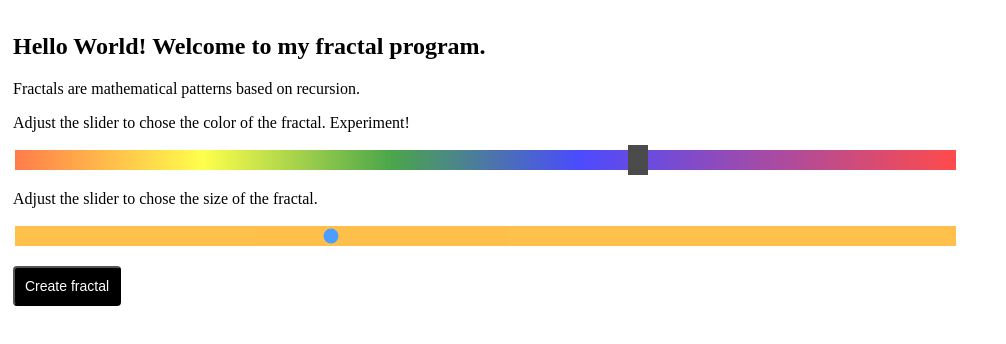
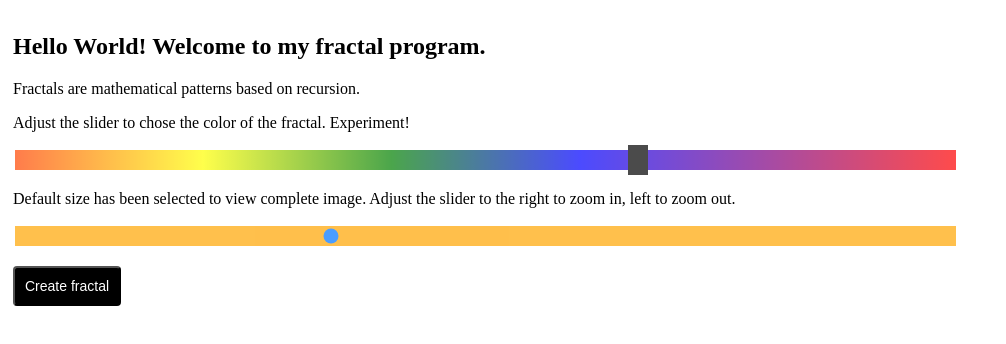
Before and after one commit to Hazel61/Mandalbrot, a plain HTML site: page index.html in a window 1280 px wide. Shown: the top 344 px of the page, without its empty margins (0-1006 px from the left). Drawn offline with Linux system fonts and the light colour scheme.

Commit message:
eighth commit. Added comments and cleaned up code.

```diff
--- a/index.html
+++ b/index.html
@@ -7,17 +7,17 @@
     <link href="style.css" rel="stylesheet" type="text/css" />
 </head>
 <body>
+<!--Page shows the creation of a Mandelbrot fractal, with options to change color and size.-->
     <div class="page-style">
         <h2>Hello World! Welcome to my fractal program.</h2>
         <p>Fractals are mathematical patterns based on recursion.</p>
         <p>Adjust the slider to chose the color of the fractal. Experiment!</p>
         <input type="range" min="1" max="360" value="240" class="slider" id="colorRange">
-        <p>Adjust the slider to chose the size of the fractal.</p>
+        <p>Default size has been selected to view complete image. Adjust the slider to the right to zoom in, left to zoom out.</p>
         <p><input type="range" min="100" max="1000" value="400" class="sizeSlider" id="sizeRange"></p>
         <p><button class = 'button' type="button" onclick= "draw()">Create fractal</button> </p>
         <div id="loader"></div>
     </div>
-
     <div>
         <script src="main.js"></script>
     </div>
--- a/style.css
+++ b/style.css
@@ -54,8 +54,9 @@ canvas {
     font-size: 14px;
     border-radius: 4px;
 }
-button:focus { outline: none;}
-
+button:focus {
+    outline: none;
+}
 .sk-circle {
     margin-left: 10px;
     width: 60px;
```
Also changed, not shown: main.js (+6 -9 lines).
